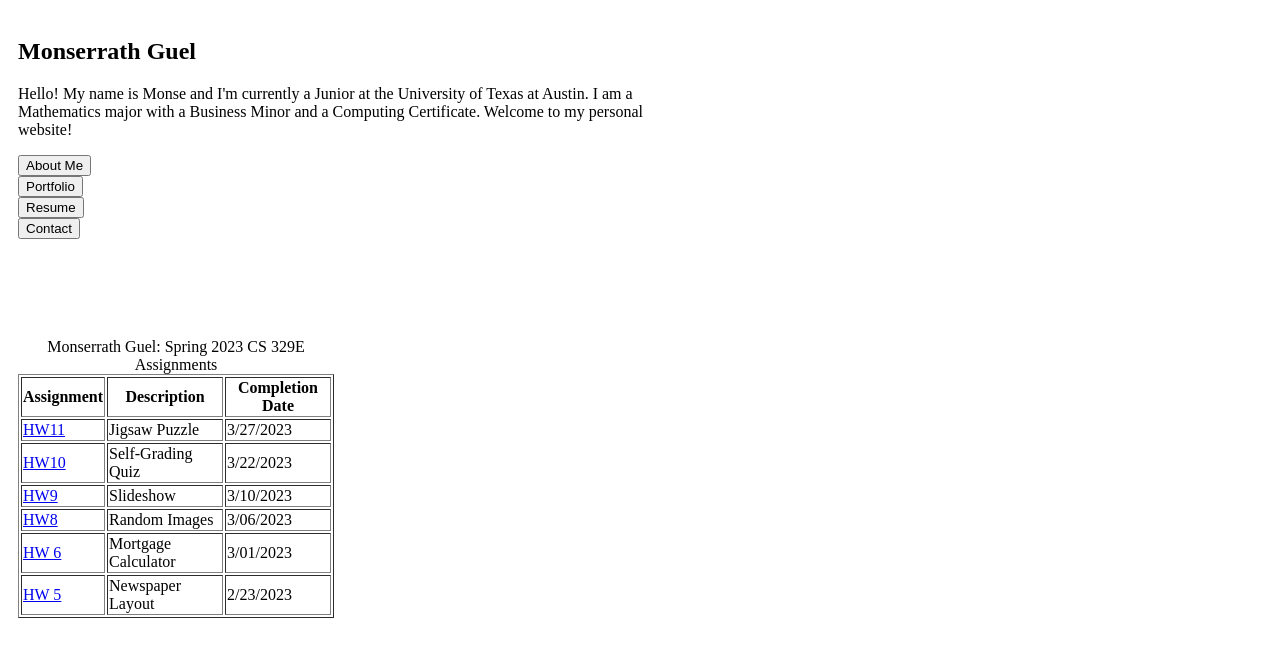
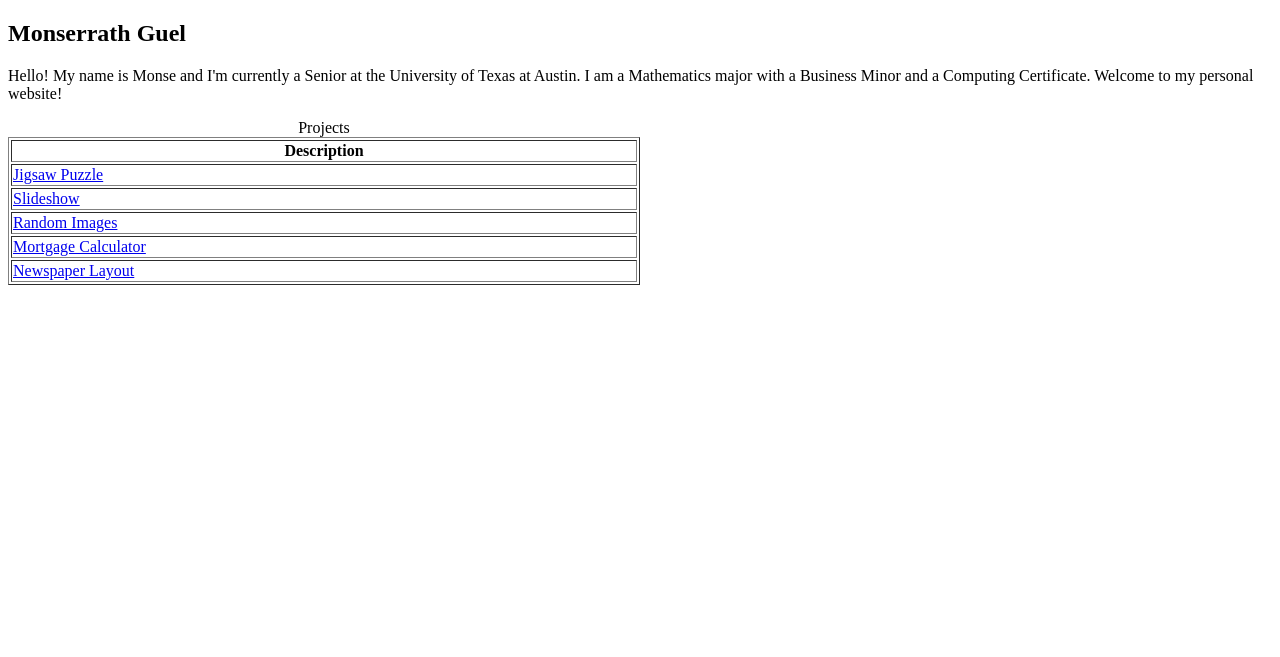
Before and after one commit to monseg02/monseg02.github.io, a PHP site: page / in a window 1280 px wide. Shown: the top 657 px of the page. Run offline with PHP 8.4, Linux system fonts and the light colour scheme.

Commit message:
index changes 1

```diff
--- a/index.css
+++ b/index.css
@@ -3,9 +3,9 @@
     display:table;
     clear:both;
 }
-.column {
+/*.column {
     float:left;
     width:50%;
     padding:10px;
-    height:300px; /*Should be removed. Only for demonstration*/
-}
+    height:300px; Should be removed. Only for demonstration
+}*/
--- a/index.html
+++ b/index.html
@@ -14,79 +14,53 @@
 	<div class="row">
 	<div class="column">
 		<h2>Monserrath Guel</h2>
-		<p>Hello! My name is Monse and I'm currently a Junior at the University of Texas at Austin. I am a Mathematics major with a Business Minor and a Computing Certificate. Welcome to my personal website!</p>
-		<button>About Me</button><br>
-		<button>Portfolio</button><br>
-		<button>Resume</button><br>
-		<button>Contact</button>
+		<p>Hello! My name is Monse and I'm currently a Senior at the University of Texas at Austin. I am a Mathematics major with a Business Minor and a Computing Certificate. Welcome to my personal website!</p>
 	</div>
 	<div class="column">
-		<div class="About Me"></div>
-		<div class="Portfolio"></div>
 		<table border="1" style="width:50%">
-			<caption>Monserrath Guel: Spring 2023 CS 329E Assignments</caption>
+			<caption>Projects</caption>
 				<tr>
-					<th>Assignment</th>
 					<th>Description</th>
-					<th>Completion Date</th>
 				</tr>
 				<!--<tr>
 					<td><a href="Demo16/AJAXindex.php">HW16</a></td>
 					<td>AJAX</td>
-					<td>4/21/2023</td>
 				</tr>
 				<tr>
 					<td><a href="Demo15/accessDatabase.php">HW 15</a></td>
 					<td>SQL</td>
-					<td>4/17/2023</td>
 				</tr>
 				<tr>
 					<td><a href="Demo14/Demo14.php">HW14</a></td>
 					<td>Sessions</td>
-					<td>4/12/2023</td>
 				</tr>
 				<tr>
 					<td><a href="Demo13/Demo13.html">HW13</a></td>
 					<td>Newspaper</td>
-					<td>4/07/2023</td>
 				</tr>
 				<tr>
 					<td><a href="Demo12/Demo12.php">HW12</a></td>
 					<td>Online Sign-Up Sheet</td>
-					<td>4/03/2023</td>
 				</tr>-->
 				<tr>
-					<td><a href="Demo11/Demo11.html">HW11</a></td>
-					<td>Jigsaw Puzzle</td>
-					<td>3/27/2023</td>
+					<td><a href="Demo11/Demo11.html">Jigsaw Puzzle</a></td>
+				</tr>
+				<!--<tr>
+					<td><a href="Demo10/Demo10.html">Self-</a></td>
+					<td>Self-Grading Quiz</td></tr>-->
+				<tr>
+					<td><a href="Demo9/Demo9.html">Slideshow</a></td>
 				</tr>
 				<tr>
-					<td><a href="Demo10/Demo10.html">HW10</a></td>
-					<td>Self-Grading Quiz</td>
-					<td>3/22/2023</td>
-				<tr>
-					<td><a href="Demo9/Demo9.html">HW9</a></td>
-					<td>Slideshow</td>
-					<td>3/10/2023</td>
+					<td><a href="Demo8/Demo8.html">Random Images</a></td>
 				</tr>
 				<tr>
-					<td><a href="Demo8/Demo8.html">HW8</a></td>
-					<td>Random Images</td>
-					<td>3/06/2023</td>
+					<td><a href="Demo6/Demo6.html">Mortgage Calculator</a></td>
 				</tr>
 				<tr>
-					<td><a href="Demo6/Demo6.html">HW 6</a></td>
-					<td>Mortgage Calculator</td>
-					<td>3/01/2023</td>
-				</tr>
-				<tr>
-					<td><a href="Demo5/Demo5.html">HW 5</a></td>
-					<td>Newspaper Layout</td>
-					<td>2/23/2023</td>
+					<td><a href="Demo5/Demo5.html">Newspaper Layout</a></td>
 				</tr>
 		</table>
-		<div class="Resume"></div>
-		<div class="Contact"></div>
 	</div>
 	</div>
 </body>
```
